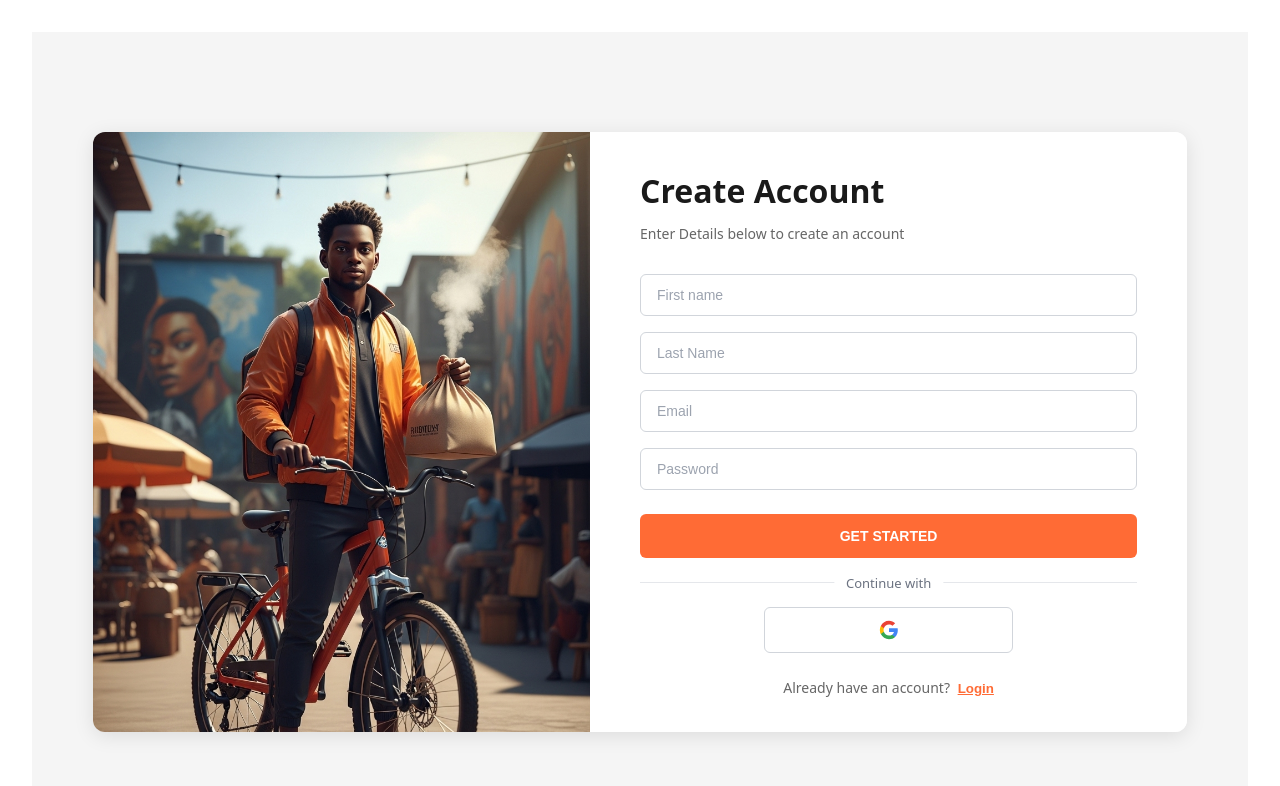
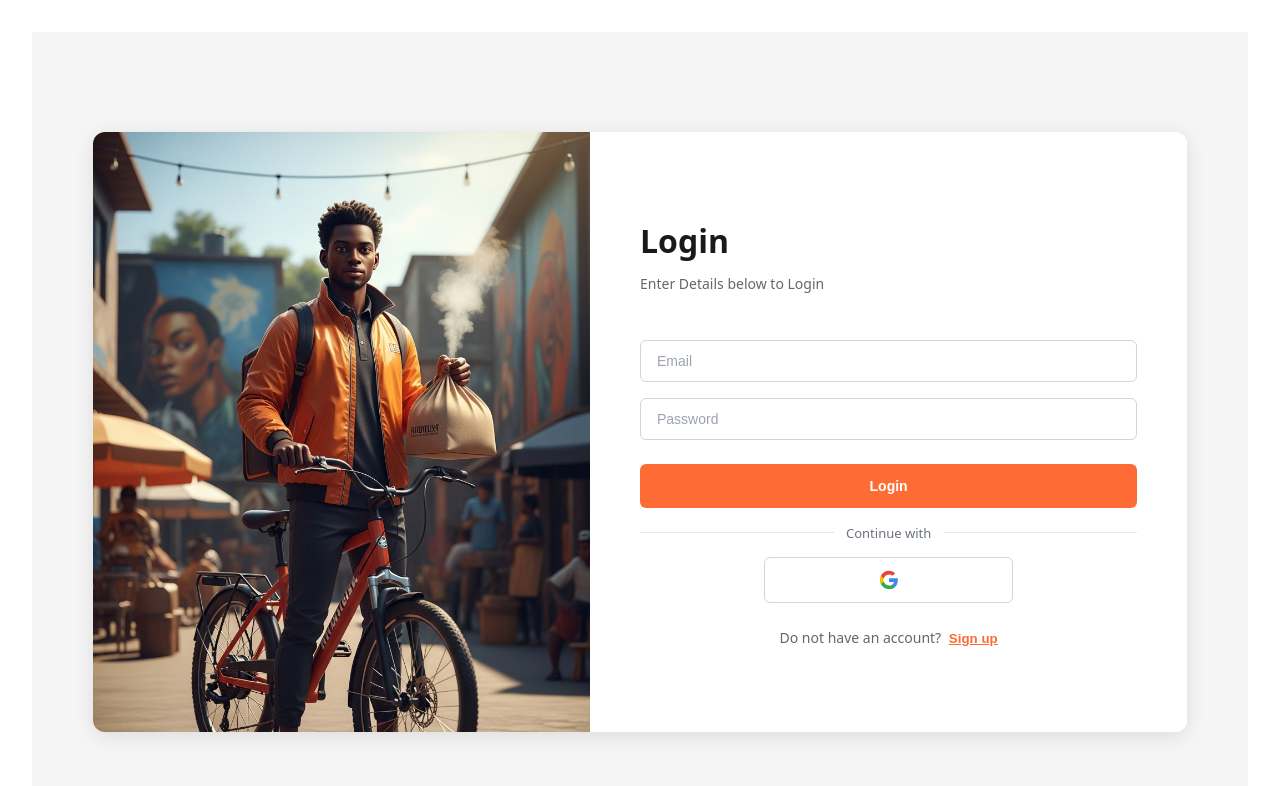
Before and after one commit to ObialoDaniel/Swift-Eats-Website, a React (Vite) app in the folder client/: page / in a window 1280 px wide. Both pictures are taken after a click on the button "GET STARTED". Shown: the top 786 px of the page. Built offline with nearby package versions, Linux system fonts and the light colour scheme.

Commit message:
Signin page and modified the signup btn

```diff
--- a/client/src/pages/Signin.jsx
+++ b/client/src/pages/Signin.jsx
@@ -0,0 +1,110 @@
+import '../styles/auth.css';
+import signupImage from '../assets/signup.jpg';
+import React, { useState } from 'react';
+export default function SignIn({ onSignUpClick }) {
+  const [formData, setFormData] = useState({
+    email: '',
+    password: ''
+  });
+
+  const handleChange = (e) => {
+    setFormData({
+      ...formData,
+      [e.target.name]: e.target.value
+    });
+  };
+
+  const handleSubmit = () => {
+    console.log('Form submitted:', formData);
+  };
+
+  const handleGoogleSignIn = () => {
+    console.log('Google sign in clicked');
+  };
+
+
+  return (
+    <div className="signup-container">
+      <div className="signup-card">
+        {/* Left side - Image */}
+        <div className="image-section">
+          <img
+            src={signupImage}
+            alt="Person with bicycle"
+            className="signup-image"
+          />
+        </div>
+
+        {/* Right side - Form */}
+        <div className="form-section">
+          <div className="form-inputs">
+           <div className="form-header">
+                <h1 className="form-title">Login</h1>
+                <p className="form-subtitle">Enter Details below to Login</p>
+           </div>
+            <div className="input-group">
+              <input
+                type="email"
+                name="email"
+                placeholder="Email"
+                value={formData.email}
+                onChange={handleChange}
+                className="form-input"
+              />
+            </div>
+
+            <div className="input-group">
+              <input
+                type="password"
+                name="password"
+                placeholder="Password"
+                value={formData.password}
+                onChange={handleChange}
+                className="form-input"
+              />
+            </div>
+
+            <button onClick={handleSubmit} className="submit-button">
+              Login
+            </button>
+          </div>
+
+          <div className="divider-section">
+            <div className="divider-container">
+              <div className="divider-line"></div>
+            </div>
+            <div className="divider-text-container">
+              <span className="divider-text">Continue with</span>
+            </div>
+          </div>
+
+          <button onClick={handleGoogleSignIn} className="google-button">
+            <svg className="google-icon" viewBox="0 0 24 24">
+              <path
+                fill="#4285F4"
+                d="M22.56 12.25c0-.78-.07-1.53-.2-2.25H12v4.26h5.92c-.26 1.37-1.04 2.53-2.21 3.31v2.77h3.57c2.08-1.92 3.28-4.74 3.28-8.09z"
+              />
+              <path
+                fill="#34A853"
+                d="M12 23c2.97 0 5.46-.98 7.28-2.66l-3.57-2.77c-.98.66-2.23 1.06-3.71 1.06-2.86 0-5.29-1.93-6.16-4.53H2.18v2.84C3.99 20.53 7.7 23 12 23z"
+              />
+              <path
+                fill="#FBBC05"
+                d="M5.84 14.09c-.22-.66-.35-1.36-.35-2.09s.13-1.43.35-2.09V7.07H2.18C1.43 8.55 1 10.22 1 12s.43 3.45 1.18 4.93l2.85-2.22.81-.62z"
+              />
+              <path
+                fill="#EA4335"
+                d="M12 5.38c1.62 0 3.06.56 4.21 1.64l3.15-3.15C17.45 2.09 14.97 1 12 1 7.7 1 3.99 3.47 2.18 7.07l3.66 2.84c.87-2.6 3.3-4.53 6.16-4.53z"
+              />
+            </svg>
+          </button>
+
+          <div className="login-link">
+            Do not have an account?{' '}
+            <button className="login-button" onClick={onSignUpClick}>Sign up</button>
+          </div>
+        </div>
+      </div>
+    </div>
+  );
+}
--- a/client/src/pages/Signup.jsx
+++ b/client/src/pages/Signup.jsx
@@ -1,6 +1,7 @@
 import '../styles/auth.css';
 import signupImage from '../assets/signup.jpg';
 import React, { useState } from 'react';
+import Signin from './Signin.jsx';
 export default function SignUp() {
   const [formData, setFormData] = useState({
     firstName: '',
@@ -8,6 +9,7 @@ export default function SignUp() {
     email: '',
     password: ''
   });
+  const [showSignin, setShowSignin] = useState(false);
 
   const handleChange = (e) => {
     setFormData({
@@ -18,6 +20,7 @@ export default function SignUp() {
 
   const handleSubmit = () => {
     console.log('Form submitted:', formData);
+    setShowSignin(true);
   };
 
   const handleGoogleSignIn = () => {
@@ -25,11 +28,15 @@ export default function SignUp() {
   };
 
 
+  if (showSignin) {
+   return <Signin onSignUpClick={() => setShowSignin(false)} />;
+  }
+
   return (
     <div className="signup-container">
       <div className="signup-card">
         {/* Left side - Image */}
-        <div class="image-section">
+        <div className="image-section">
           <img
             src={signupImage}
             alt="Person with bicycle"
@@ -126,7 +133,7 @@ export default function SignUp() {
 
           <div className="login-link">
             Already have an account?{' '}
-            <button className="login-button">Login</button>
+            <button className="login-button" onClick={() => setShowSignin(true)}>Login</button>
           </div>
         </div>
       </div>
```
